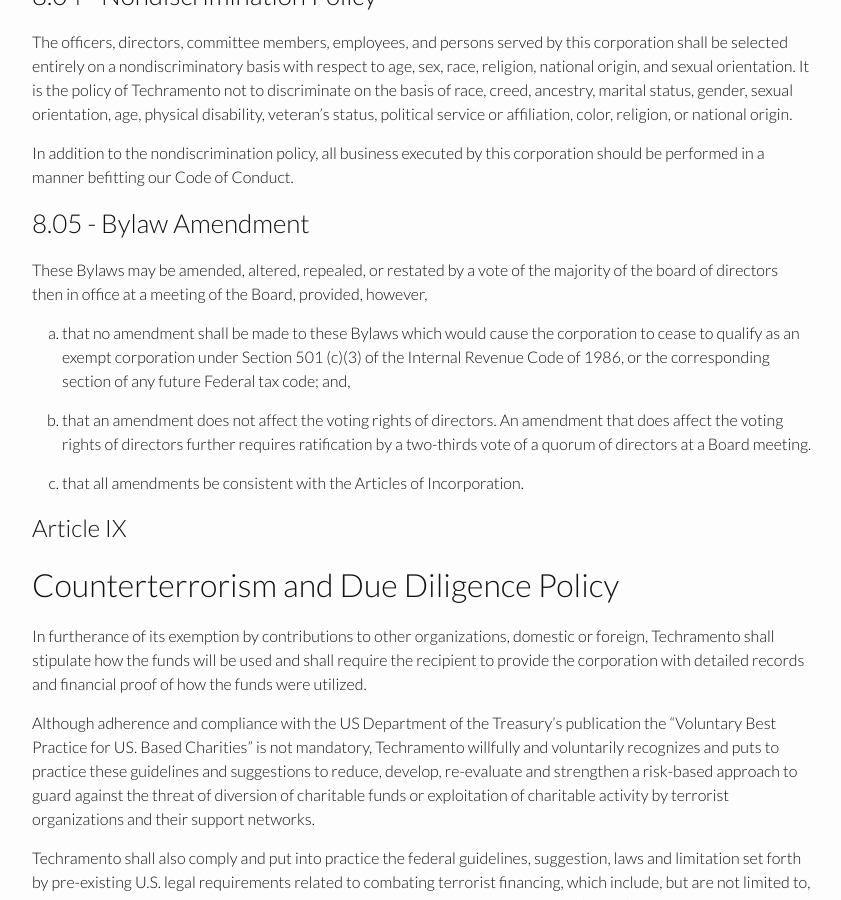
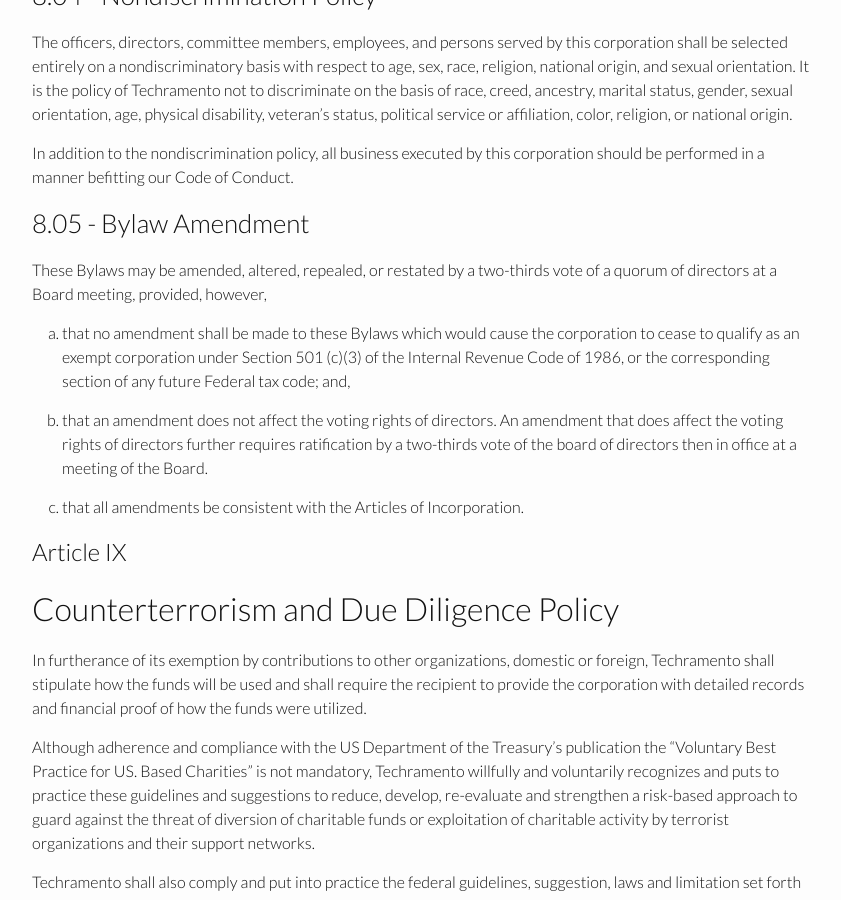
Before and after one commit to techramento/techramento.github.io, a Jekyll site: the page built from BYLAWS.md, in a window 1280 px wide and 900 px high, scrolled down 10195 px. Shown: the whole window, without its empty margins (218-1059 px from the left). Built offline with Jekyll 4.4.1, drawn with Linux system fonts in a browser that asks for light colours.

Commit message:
Refactor by-law amendement voting thresholds
Per @roughani's law-knowledgable friend, it was suggested that we make by-law
amendments require a supermajority. After some discussion, we decided that if
we did that, we would be making voting-rights affecting bylaw changes _easier_
to enact that normal bylaw amendments.

To correct this weight change, we decided to allow bylaw amendment votes to
require a 2/3 vote of the board member is in attendance at the meeting
(quorum).

Voting-rights amendments require a 2/3 vote of _all_ board members, regardless
of wether they are attending the meeting or not.

This makes it more difficult to pass a voting-right amendment which is the
balance we were looking for.

```diff
--- a/BYLAWS.md
+++ b/BYLAWS.md
@@ -294,11 +294,11 @@
 
 ### 8.05 - Bylaw Amendment
 
-These Bylaws may be amended, altered, repealed, or restated by a vote of the majority of the board of directors then in office at a meeting of the Board, provided, however,
+These Bylaws may be amended, altered, repealed, or restated by a two-thirds vote of a quorum of directors at a Board meeting, provided, however,
 
 1. that no amendment shall be made to these Bylaws which would cause the corporation to cease to qualify as an exempt corporation under Section 501 (c)(3) of the Internal Revenue Code of 1986, or the corresponding section of any future Federal tax code;  and,
 
-1. that an amendment does not affect the voting rights of directors. An amendment that does affect the voting rights of directors further requires ratification by a two-thirds vote of a quorum of directors at a Board meeting.
+1. that an amendment does not affect the voting rights of directors. An amendment that does affect the voting rights of directors further requires ratification by a two-thirds vote of the board of directors then in office at a meeting of the Board.
 
 1. that all amendments be consistent with the Articles of Incorporation.
 
```
